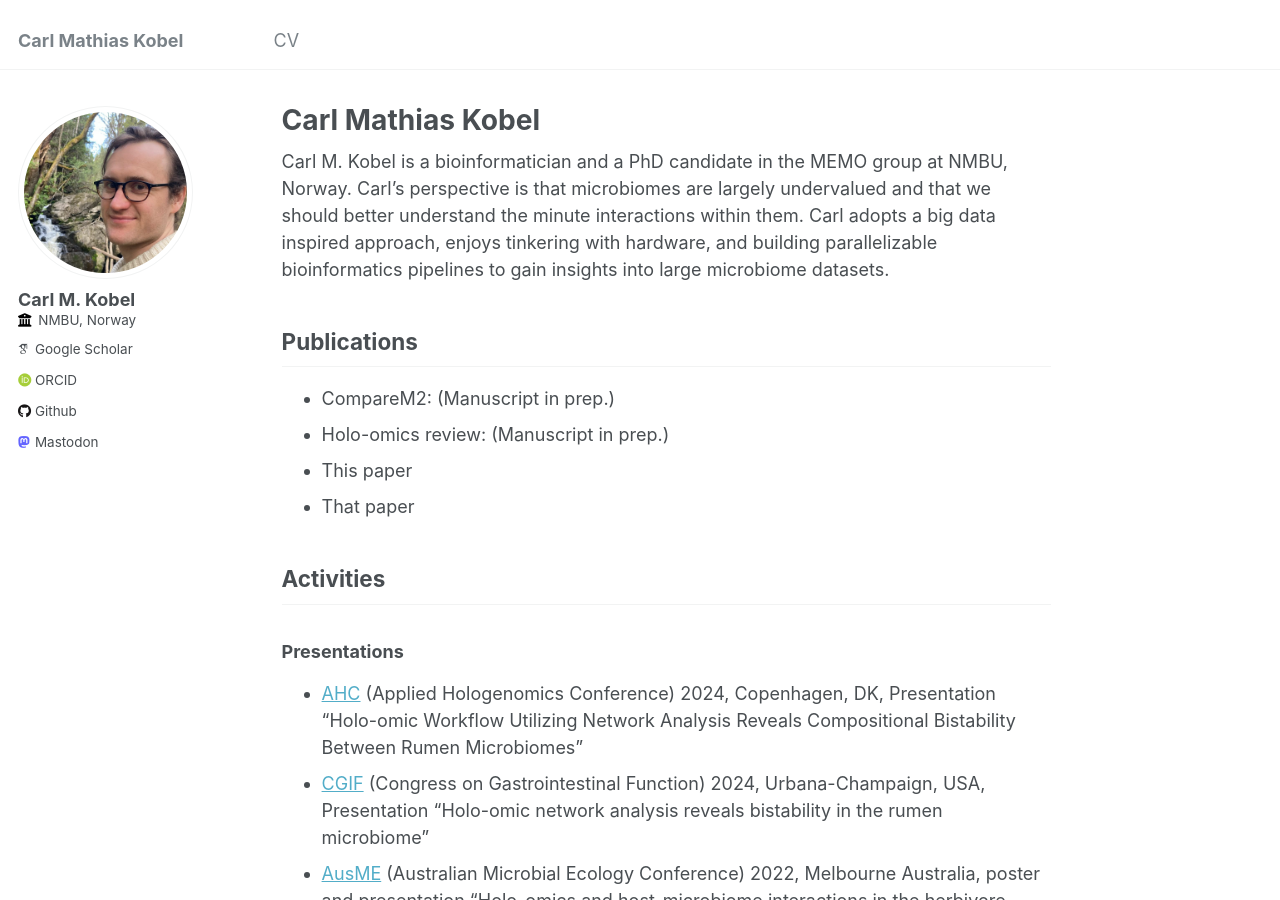
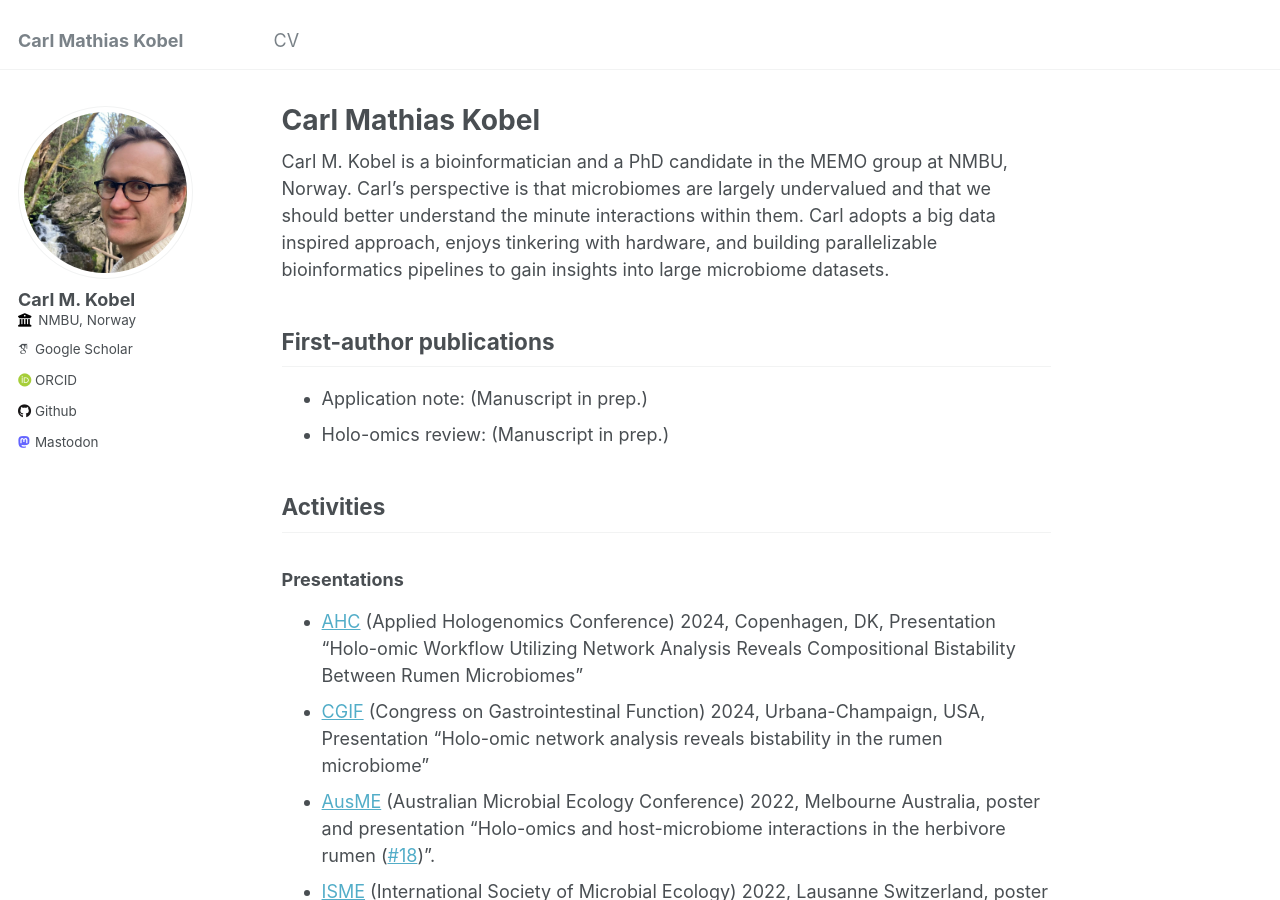
Before and after one commit to cmkobel/cmkobel.github.io, a Jekyll site: the page built from _pages/about.md, in a window 1280 px wide and 900 px high. Built offline with Jekyll 4.4.1, drawn with Linux system fonts in a browser that asks for light colours; some web fonts are replaced.

Commit message:
Update about.md

```diff
--- a/_pages/about.md
+++ b/_pages/about.md
@@ -14,12 +14,10 @@ Carl M. Kobel is a bioinformatician and a PhD candidate in the MEMO group at NMB
 
 
 
-## Publications
+## First-author publications
 
-  - CompareM2: (Manuscript in prep.)
+  - Application note: (Manuscript in prep.)
   - Holo-omics review: (Manuscript in prep.)
-  - This paper
-  - That paper
 
 ## Activities
 
```
